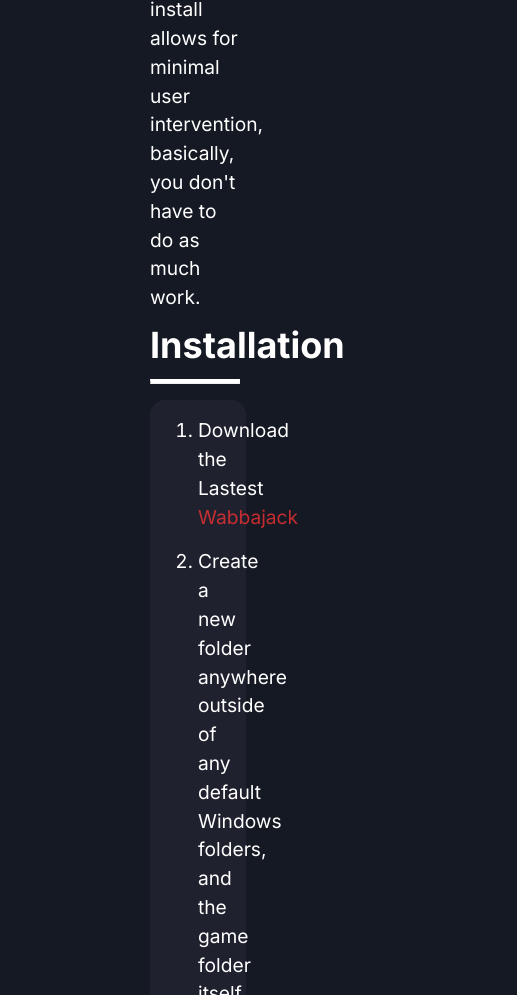
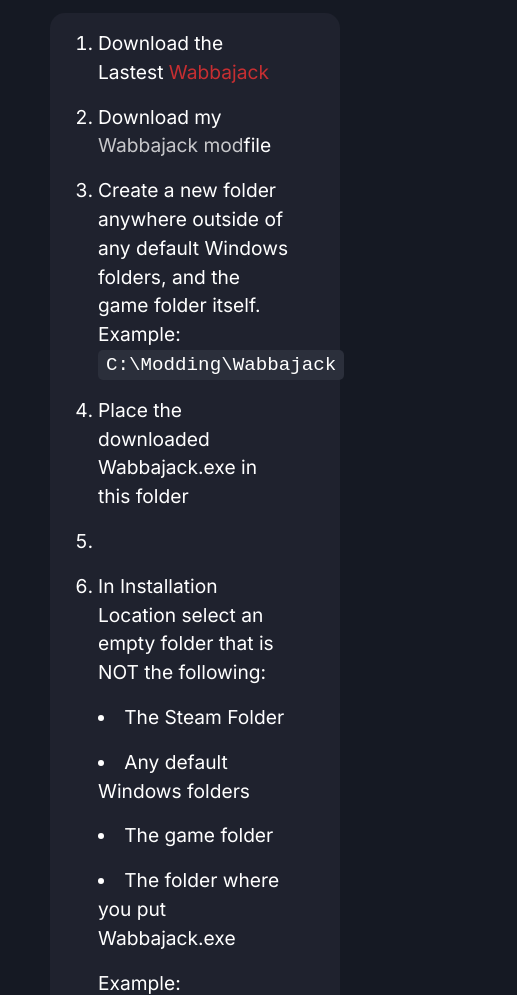
Before and after one commit to AbsoluteNova/A-More-Modern-Witcher, a plain HTML site: page wabbajack.html in a window 390 px wide. Shown: the part 381-1376 px from the top of the page, 517 px wide, since content can reach past the window. Drawn offline with Linux system fonts and the light colour scheme; a web font is replaced by a local one.

Commit message:
Add wabbajack file, update images, make styling "comfier"

```diff
--- a/style.css
+++ b/style.css
@@ -166,6 +166,7 @@ h1 {
     font-size: 2.35rem;
     font-weight: 700;
     line-height: 1.2;
+    padding-top: 1rem;
 }
 
 h2 {
@@ -295,7 +296,7 @@ footer ul {
 /* Sections */
 
 .guide-instructions {
-    width: calc(100vw - 300px);
+    width: calc(100vw - 700px);
     margin: auto;
 }
 
@@ -363,3 +364,28 @@ hr {
     max-width: 900px;
     height: auto;
 }
+
+/* Media queries */
+@media screen and (max-width: 1800px) {
+    .guide-instructions {
+        width: calc(100vw - 400px);
+        margin: auto;
+    }
+
+}
+
+@media screen and (max-width: 1200px) {
+    .guide-instructions {
+        width: calc(100vw - 200px);
+        margin: auto;
+    }
+
+}
+
+@media screen and (max-width: 900px) {
+    .guide-instructions {
+        width: calc(100vw - 100px);
+        margin: auto;
+    }
+
+}
--- a/wabbajack.html
+++ b/wabbajack.html
@@ -29,13 +29,13 @@
             <hr>
             <ol class="outer-list">
                 <li>Download the Lastest <a class="red-link" href="https://www.wabbajack.org/">Wabbajack</a></li>
+                <li>Download my <a href="">Wabbajack mod</a>file</li>
                 <li>Create a new folder anywhere outside of any default Windows folders, and the game folder itself.
                     <br>
                     Example: <code>C:\Modding\Wabbajack</code>
                 </li>
-                <li>Place the downloaded Wabbajack.exe in this folder, then run it.</li>
-                <li>Click Browse Modlists, then locate A More Modern Witcher in the gallery and click the download
-                    button in the corner.</li>
+                <li>Place the downloaded Wabbajack.exe in this folder</li>
+                <li></li>
                 <li>In Installation Location select an empty folder that is NOT the following: </li>
                 <ul>
                     <li>The Steam Folder</li>
```
Also changed, not shown: index.html (+6 -6 lines), 1 other file.
